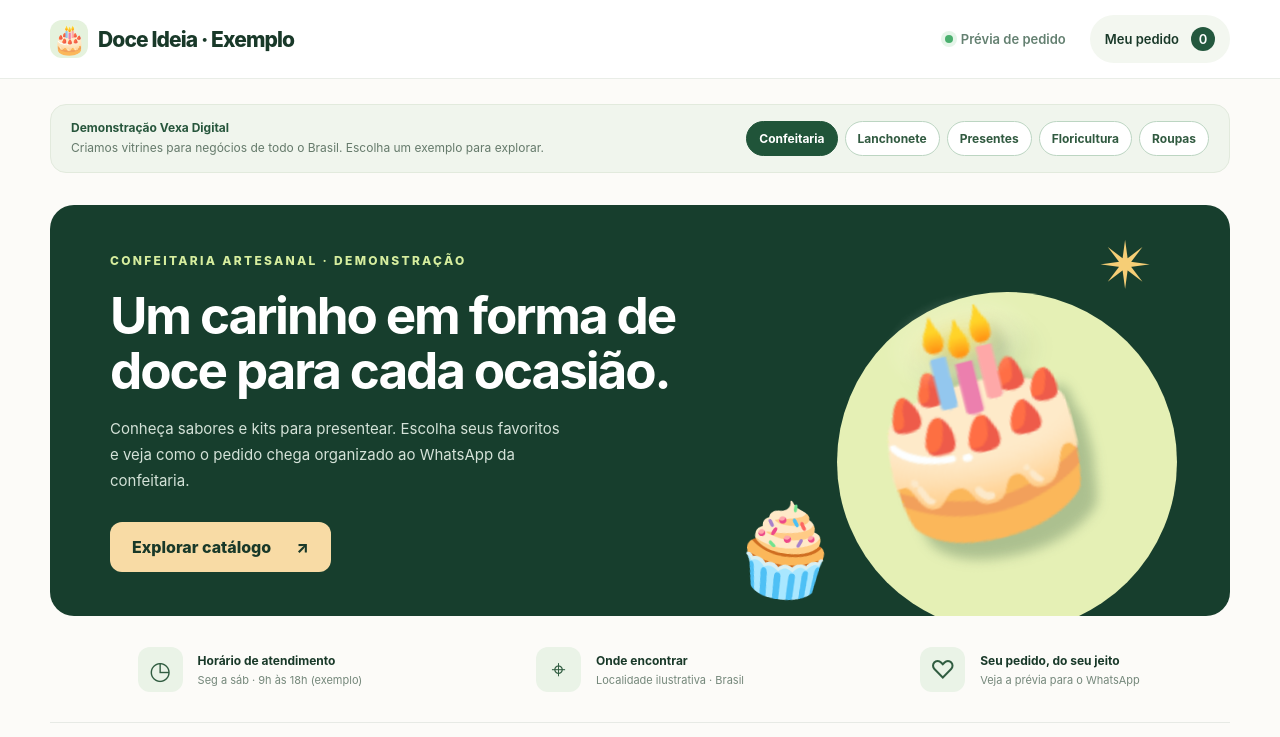
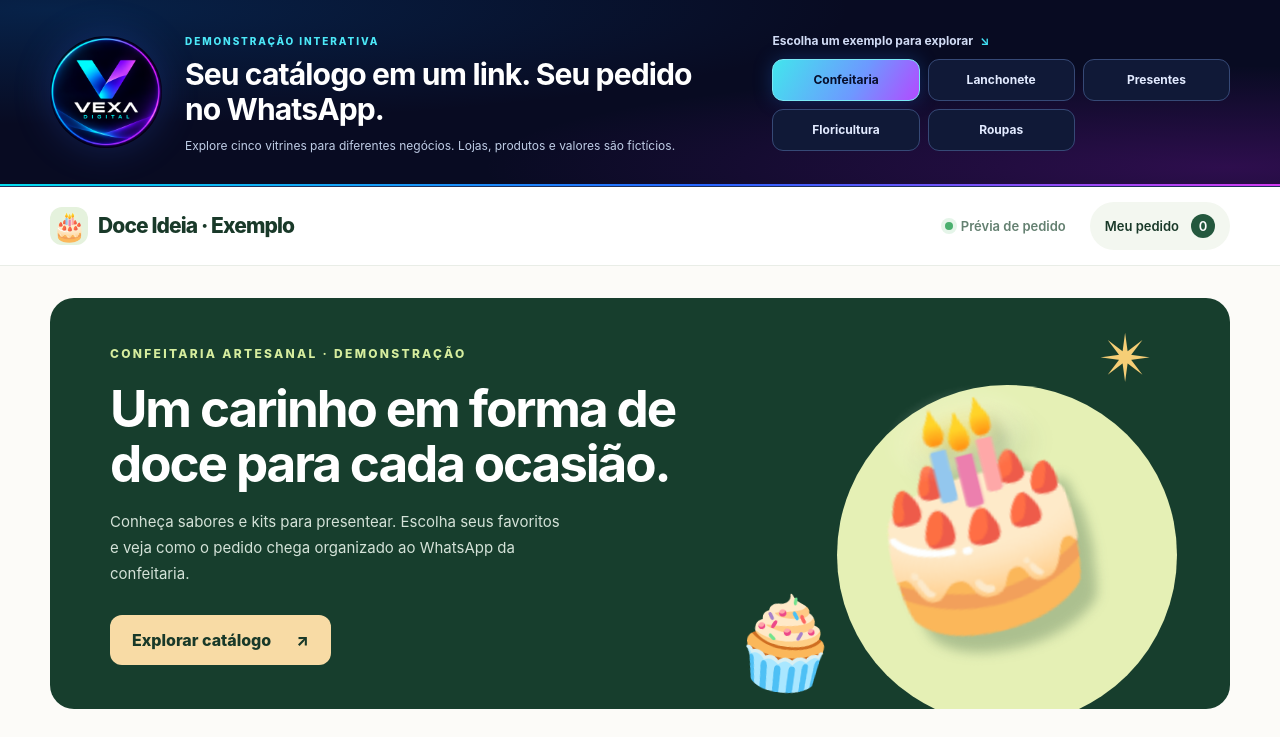
Before and after one commit to renddre2/vexa-vitrine-demo, a plain HTML site: page index.html in a window 1280 px wide. Shown: the top 737 px of the page. Drawn offline with Linux system fonts and the light colour scheme.

Commit message:
Atualiza identidade visual da demonstracao Vexa

```diff
--- a/estilos.css
+++ b/estilos.css
@@ -17,14 +17,23 @@ a { color: inherit; text-decoration: none; }
 .bolinha { background: #4aaf6e; width: 8px; height: 8px; border-radius: 100%; box-shadow: 0 0 0 4px #e5f5e9; }
 .sacola-link { background: #f3f7f0; border-radius: 99px; padding: 12px 15px; display: inline-flex; gap: 12px; align-items: center; }
 .sacola-link span { display: grid; place-items: center; min-width: 24px; height: 24px; background: #24583e; color: #fff; border-radius: 50%; }
-.faixa-demo { display: flex; flex-wrap: wrap; align-items: center; justify-content: space-between; gap: 16px 24px; margin-top: 25px; padding: 15px 20px; background: #f0f5ed; border: 1px solid #e2eadd; border-radius: 16px; }
-.faixa-demo-texto { display: grid; gap: 4px; }
-.faixa-demo-texto strong { font-size: 12px; color: #27563c; }
-.faixa-demo-texto span { font-size: 12px; line-height: 1.5; color: #657a6b; }
-.modelos-links { display: flex; flex-wrap: wrap; gap: 7px; }
-.modelo-link { padding: 9px 12px; border-radius: 999px; border: 1px solid #bcd5c2; font-size: 12px; font-weight: 700; background: #fff; color: #315a40; }
-.modelo-link:hover, .modelo-link:focus-visible { background: #e2ecdf; }
-.modelo-link[aria-current="page"] { background: #205439; color: #fff; border-color: #205439; }
+.faixa-demo { position: relative; isolation: isolate; overflow: hidden; background: #080b22; color: #fff; padding: 29px 0 31px; border-bottom: 1px solid #20315b; }
+.faixa-demo::before { content: ""; position: absolute; inset: 0; z-index: -1; background: radial-gradient(ellipse at 4% 5%, #0556a04f, transparent 46%), radial-gradient(ellipse at 96% 90%, #aa17dd3b, transparent 43%); }
+.faixa-demo::after { content: ""; position: absolute; bottom: 0; left: 0; right: 0; height: 2px; background: linear-gradient(90deg, #04deef, #2765ff 55%, #d33af2); }
+.faixa-demo-conteudo { display: grid; grid-template-columns: minmax(0, 1.35fr) minmax(350px, 0.9fr); align-items: center; gap: 36px; }
+.faixa-demo-intro { display: flex; align-items: center; gap: 23px; min-width: 0; }
+.vexa-logo { display: block; flex: none; width: 112px; height: 112px; border-radius: 50%; object-fit: contain; filter: drop-shadow(0 0 18px #316bff38); }
+.faixa-demo-texto { min-width: 0; }
+.vexa-selo { font-size: 10px; letter-spacing: 1.9px; font-weight: 850; color: #4ce8f8; }
+.faixa-demo-texto h2 { font-size: clamp(23px, 2.35vw, 32px); line-height: 1.16; letter-spacing: -.9px; margin: 8px 0 9px; max-width: 510px; }
+.faixa-demo-texto p { color: #bfcde6; font-size: 12px; line-height: 1.6; margin-bottom: 0; max-width: 500px; }
+.faixa-demo-modelos { min-width: 0; }
+.faixa-demo-legenda { display: block; color: #d2dcf5; font-size: 12px; font-weight: 700; margin-bottom: 11px; }
+.faixa-demo-legenda span { color: #41dff3; margin-left: 4px; }
+.modelos-links { display: grid; grid-template-columns: repeat(3, minmax(0, 1fr)); gap: 8px; }
+.modelo-link { display: grid; place-items: center; min-height: 42px; padding: 9px 8px; border-radius: 11px; border: 1px solid #364976; font-size: 12px; font-weight: 750; background: #101937; color: #e2eaff; text-align: center; transition: background-color .15s ease, border-color .15s ease; }
+.modelo-link:hover, .modelo-link:focus-visible { background: #1b2a55; border-color: #57d6f8; }
+.modelo-link[aria-current="page"] { background: linear-gradient(120deg, #42e5ed, #6d99ff 58%, #b34aff); color: #070e2b; border-color: #7ae8f5; box-shadow: 0 0 19px #247bff42; }
 .hero { margin-top: 32px; background: #173e2d; color: #fff; min-height: 340px; border-radius: 24px; display: grid; grid-template-columns: 1.3fr 1fr; overflow: hidden; position: relative; isolation: isolate; }
 .hero-texto { align-self: center; padding: 44px 20px 44px 60px; position: relative; z-index: 2; }
 .etiqueta { display: inline-block; color: #d6ed9e; font-size: 12px; font-weight: 800; letter-spacing: 2.3px; margin-bottom: 20px; }
@@ -116,7 +125,10 @@ input[type="radio"] { accent-color: #306c4c; }
 .rodape span { color: #b4c5b8; }
 [hidden] { display: none !important; }
 @media (max-width: 1040px) { .conteudo { grid-template-columns: minmax(0, 1fr) 315px; gap: 20px; } .painel-pedido { padding: 18px; } .hero-texto { padding-left: 35px; } }
+@media (max-width: 950px) { .faixa-demo-conteudo { grid-template-columns: 1fr; gap: 19px; } .faixa-demo-modelos { max-width: 610px; } }
 @media (max-width: 850px) { .hero { grid-template-columns: 1fr 0.65fr; } .arte-pequena { font-size: 60px; } .conteudo { grid-template-columns: 1fr; } .painel-pedido { position: static; max-width: 620px; width: 100%; margin-inline: auto; } .beneficio { justify-content: start; } .secao-cabecalho { flex-wrap: wrap; } }
-@media (max-width: 600px) { .faixa-demo { margin-top: 15px; padding: 14px; } .modelos-links { width: 100%; } .modelo-link { flex-grow: 1; text-align: center; } }
+@media (max-width: 600px) { .faixa-demo { padding: 19px 0 22px; } .faixa-demo-conteudo { gap: 18px; } .faixa-demo-intro { align-items: flex-start; gap: 13px; } .vexa-logo { width: 66px; height: 66px; } .vexa-selo { font-size: 9px; letter-spacing: 1.2px; } .faixa-demo-texto h2 { font-size: 22px; letter-spacing: -.6px; margin: 6px 0; } .faixa-demo-texto p { font-size: 11px; } .faixa-demo-legenda { margin-bottom: 8px; } .modelo-link { font-size: 11px; min-height: 42px; } }
+@media (max-width: 600px) { .marca { min-width: 0; white-space: normal; } .marca-icone { flex: none; } .topo-direita { flex: none; } }
+@media (max-width: 360px) { .topo .marca { font-size: 15px; letter-spacing: -.4px; } }
 @media (max-width: 600px) { .largura { width: min(100% - 28px, 540px); } .topo-conteudo { min-height: 67px; } .marca { font-size: 17px; } .marca-icone { width: 32px; height: 32px; } .aberto { display: none; } .sacola-link { padding: 8px; font-size: 11px; } .hero { grid-template-columns: 1fr; margin-top: 17px; min-height: unset; } .hero-texto { padding: 35px 27px 0; } h1 { font-size: 37px; } .hero-arte { min-height: 165px; } .circulo-arte { width: 190px; transform: translate(20%, 40%); } .arte-principal { font-size: 140px; transform: translateY(5%) rotate(-14deg); } .arte-pequena { left: 20%; bottom: -15px; font-size: 55px; } .arte-estrela { font-size: 35px; } .beneficios { grid-template-columns: 1fr 1fr; padding: 22px 0; gap: 18px; } .beneficio:last-child { grid-column: 1 / -1; } .beneficio > span { width: 35px; height: 35px; font-size: 20px; } .beneficio strong { font-size: 11px; } .beneficio small { font-size: 10px; } .conteudo { padding-top: 35px; gap: 36px; } h2 { font-size: 26px; } .secao-cabecalho p { display: none; } .grade-produtos { gap: 11px; } .arte-produto { height: 126px; } .emoji-produto { font-size: 73px; } .corpo-produto { padding: 13px 12px; } .corpo-produto h3 { font-size: 14px; } .descricao-produto { font-size: 11px; min-height: 49px; } .preco-produto { font-size: 16px; } .destaque-produto { font-size: 9px; } .rodape .largura { align-items: start; flex-direction: column; gap: 8px; } }
-@media (prefers-reduced-motion: reduce) { html { scroll-behavior: auto; } .botao { transition: none; } }
+@media (prefers-reduced-motion: reduce) { html { scroll-behavior: auto; } .botao, .modelo-link { transition: none; } }
--- a/index.html
+++ b/index.html
@@ -10,6 +10,22 @@
     <script type="module" src="./app.js"></script>
   </head>
   <body>
+    <section class="faixa-demo" id="faixa-demo" aria-label="Demonstração da Vexa Digital">
+      <div class="largura faixa-demo-conteudo">
+        <div class="faixa-demo-intro">
+          <img class="vexa-logo" src="./assets/logo-vexa-digital.png" alt="Vexa Digital" width="112" height="112" />
+          <div class="faixa-demo-texto">
+            <span class="vexa-selo">DEMONSTRAÇÃO INTERATIVA</span>
+            <h2>Seu catálogo em um link. Seu pedido no WhatsApp.</h2>
+            <p>Explore cinco vitrines para diferentes negócios. Lojas, produtos e valores são fictícios.</p>
+          </div>
+        </div>
+        <div class="faixa-demo-modelos">
+          <span class="faixa-demo-legenda">Escolha um exemplo para explorar <span aria-hidden="true">↘</span></span>
+          <nav id="modelos-links" class="modelos-links" aria-label="Escolha o tipo de negócio"></nav>
+        </div>
+      </div>
+    </section>
     <header class="topo">
       <div class="largura topo-conteudo">
         <a class="marca" href="#inicio" aria-label="Voltar ao início"><span class="marca-icone" id="marca-icone">🎂</span><span id="marca-nome">Doce Ideia · Exemplo</span></a>
@@ -18,10 +34,6 @@
     </header>
 
     <main id="inicio" class="largura">
-      <section class="faixa-demo" id="faixa-demo" aria-label="Demonstrações da Vexa Digital">
-        <div class="faixa-demo-texto"><strong>Demonstração Vexa Digital</strong><span>Criamos vitrines para negócios de todo o Brasil. Escolha um exemplo para explorar.</span></div>
-        <nav id="modelos-links" class="modelos-links" aria-label="Escolha o tipo de negócio"></nav>
-      </section>
       <section class="hero" aria-labelledby="titulo">
         <div class="hero-texto">
           <span class="etiqueta" id="categoria-loja">CONFEITARIA ARTESANAL · DEMONSTRAÇÃO</span>
```
Also changed, not shown: assets/logo-vexa-digital.png (added), 1 other file.
